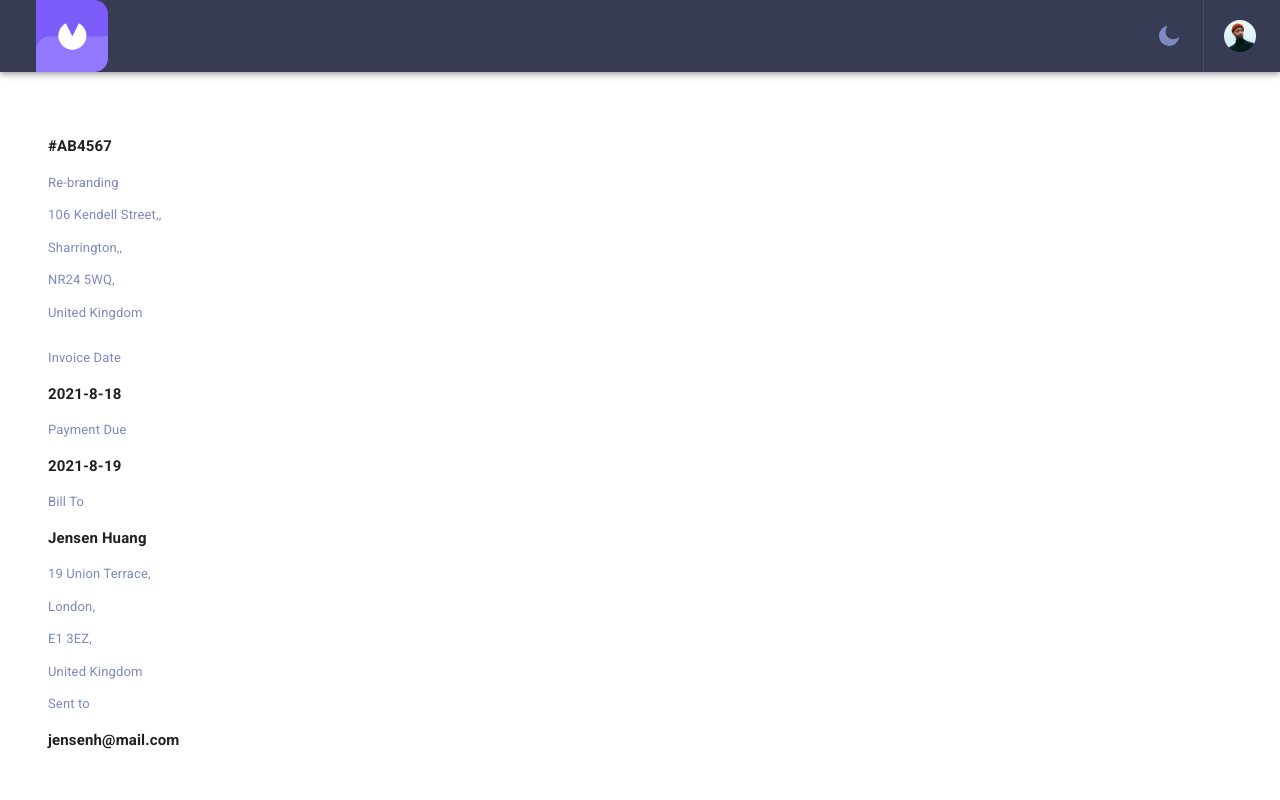
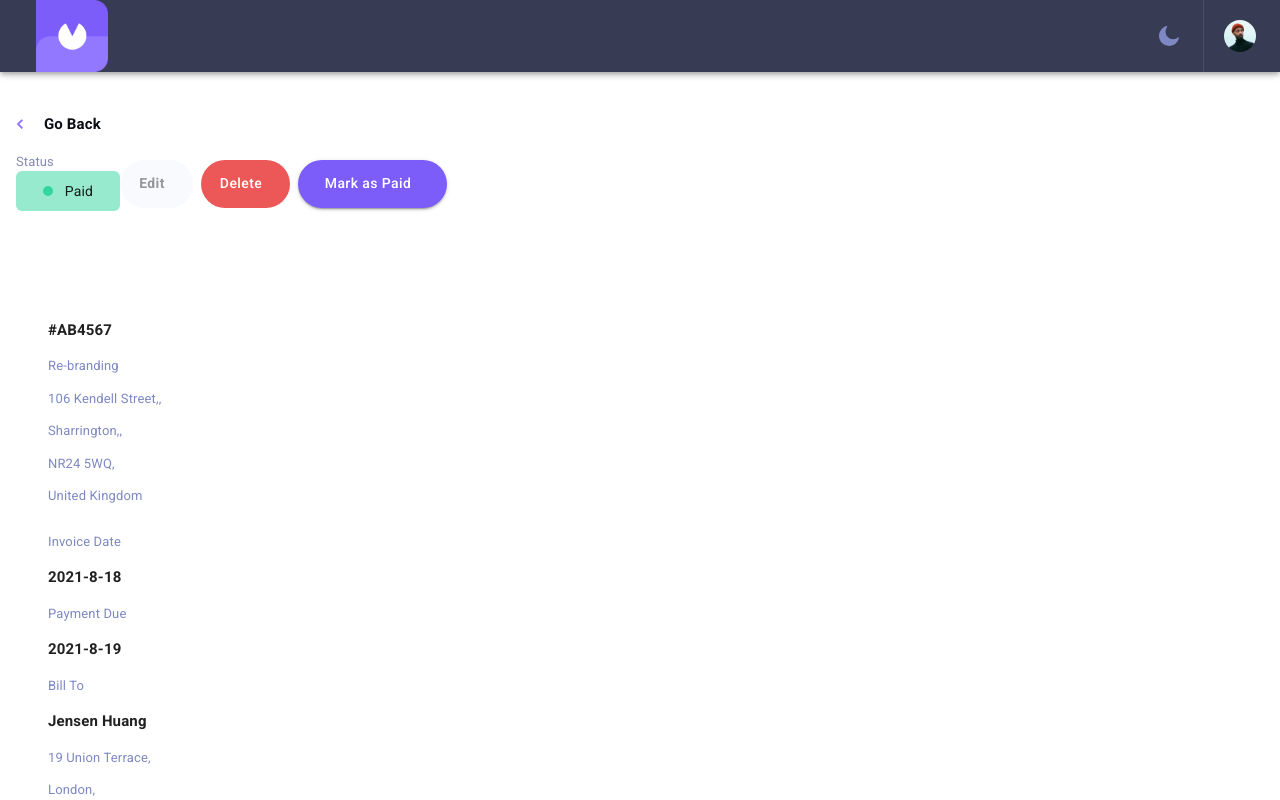
Before and after one commit to Kilox6991/invoice-app, a React (Vite) app in the folder client/invoice-app/: page /invoice/1 in a window 1280 px wide. Shown: the top 800 px of the page. Built offline with nearby package versions, Linux system fonts and the light colour scheme.

Commit message:
DetailPage: Status Bar

```diff
--- a/client/invoice-app/src/components/DetailPage/StatusBar/StatusBar.jsx
+++ b/client/invoice-app/src/components/DetailPage/StatusBar/StatusBar.jsx
@@ -0,0 +1,104 @@
+import React from "react";
+import { Box, Button, Typography, Stack, styled } from "@mui/material";
+
+//Estilos 3 botones//
+const CustomButton1 = styled(Button)({
+  backgroundColor: "#F9FAFE",
+  color: "#979797",
+  borderRadius: "24px",
+  width: "73px",
+  height: "48px",
+  gap: "6px",
+  padding: "6px 15px 6px 6px",
+  textDecoration: "none",
+  border: "none",
+  fontWeight: "bold",
+
+  cursor: "pointer",
+  textTransform: "none",
+  "&:hover": {
+    backgroundColor: "#FFFFFF",
+    color:"#DFE3FA"
+  }
+});
+const CustomButton2 = styled(Button)({
+  backgroundColor: "#EC5757",
+  color: "#FFFFFF",
+  borderRadius: "24px",
+  width: "89px",
+  height: "48px",
+  gap: "6px",
+  padding: "6px 15px 6px 6px",
+  textDecoration: "none",
+  border: "none",
+  margin: "8px",
+
+  cursor: "pointer",
+  textTransform: "none",
+  "&:hover": {
+    backgroundColor: "#FF9797",
+    color:"#FFFFFF"
+  }
+});
+const CustomButton3 = styled(Button)({
+  backgroundColor: "#7C5DFA",
+  color: "#FFFFFF",
+  borderRadius: "24px",
+  width: "149px",
+  height: "48px",
+  gap: "6px",
+  padding: "6px 15px 6px 6px",
+  textDecoration: "none",
+  border: "none",
+
+  cursor: "pointer",
+  textTransform: "none",
+  "&:hover": {
+    backgroundColor: "#9277FF",
+  }
+});
+//-------- --------//
+
+function StatusBar() {
+  return (
+    <Box display="flex">
+      <Box>
+        <Typography sx={{ color: "#858BB2", fontSize: "13px" }}>
+          Status
+        </Typography>
+        <Stack
+          direction="row"
+          alignItems="center"
+          spacing={1.5}
+          sx={{
+            backgroundColor: "rgba(51, 214, 159, 0.5)",
+            width: "104px",
+            height: "40px",
+            borderRadius: "6px",
+            display:"flex",
+            justifyContent:"center",
+          }}
+        >
+          <div
+            style={{
+              backgroundColor: "#33D69F",
+              borderRadius: "50%",
+              width: "10px",
+              height: "10px",
+            }}
+          ></div>
+          <Typography variant="body2" sx={{}}>Paid</Typography>
+        </Stack>
+      </Box>
+      <Box>
+        <CustomButton1 variant="outlined">Edit</CustomButton1>
+        <CustomButton2 variant="outlined">Delete</CustomButton2>
+        <CustomButton3 variant="contained" color="primary">
+          Mark as Paid
+        </CustomButton3>
+      </Box>
+    </Box>
+  );
+}
+
+export default StatusBar;
--- a/client/invoice-app/src/pages/DetailPage.jsx
+++ b/client/invoice-app/src/pages/DetailPage.jsx
@@ -1,15 +1,43 @@
+import React from "react";
 import InfoInvoice from "../components/DetailPage/InfoInvoice/InfoInvoice";
 import Stack from "@mui/material/Stack";
-import Item from "@mui/material/ListItem";
+import ListItem from "@mui/material/ListItem";
+import { Link } from "react-router-dom";
+import StatusBar from "../components/DetailPage/StatusBar/StatusBar";
 
 function DetailPage() {
   return (
     <Stack>
-      <Item>Status Bar</Item>
-      <Item>
+      <ListItem sx={{ mt: "105px" }}>
+        <Link
+          to="/"
+          style={{
+            textDecoration: "none",
+            color: "#0C0E16",
+            display: "flex",
+            alignItems: "center",
+            gap: "20px",
+            fontWeight:"bold",
+            fontSize:"15px",
+          }}
+        >
+          <svg width="8" height="10" xmlns="http://www.w3.org/2000/svg">
+            <path
+              d="M6.342.886L2.114 5.114l4.228 4.228"
+              stroke="#9277FF"
+              strokeWidth="2"
+              fill="none"
+              fillRule="evenodd"
+            />
+          </svg>
+          Go Back
+        </Link>
+      </ListItem>
+      <ListItem><StatusBar/></ListItem>
+      <ListItem>
         <InfoInvoice />
         {/* Items */}
-      </Item>
+      </ListItem>
     </Stack>
   );
 }
--- a/client/invoice-app/src/pages/HomePage.jsx
+++ b/client/invoice-app/src/pages/HomePage.jsx
@@ -7,6 +7,7 @@ import Checkbox from "@mui/material/Checkbox";
 import Menu from "@mui/material/Menu";
 import MenuItem from "@mui/material/MenuItem";
 import InvoiceBox from "../components/InvoiceBox/Invoicebox";
+
 
 //Styles
 const CustomButton = styled(Button)({
```
Also changed, not shown: client/invoice-app/src/assets/icon-arrow-left.svg (added), client/invoice-app/src/components/CustomButton.jsx (added). Lines whose indentation alone changed are shown as unchanged.
